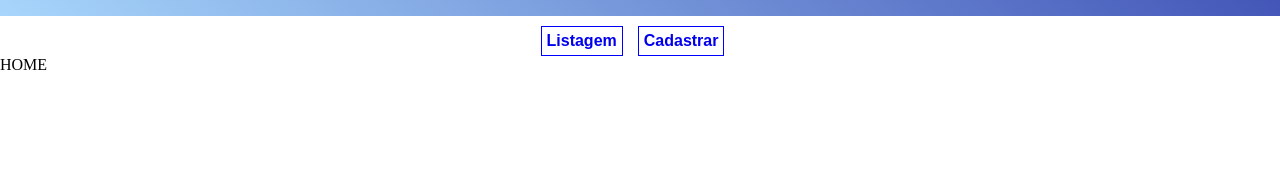
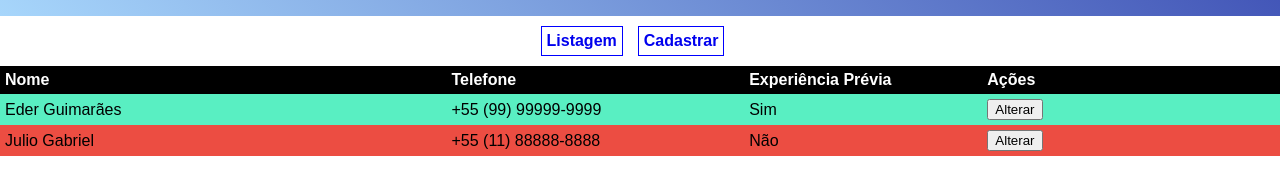
Before and after one commit to llDeveloperll/projeto-guiado-NWTB, a plain HTML site: page index.html in a window 1280 px wide. Shown: the part 56-250 px from the top of the page. Drawn offline with Linux system fonts and the light colour scheme.

Commit message:
Alterações gerais

```diff
--- /dev/null
+++ b/assets/css/list.css
@@ -0,0 +1,16 @@
+.list {
+    width: 100%;
+    border-spacing: 0;
+}
+
+
+.list tr:nth-child(1) {
+    vertical-align: top;
+    background-color: black;
+    color: white;
+    font-weight: bold;
+}
+
+.list tr td {
+    padding: 5px;
+}
--- a/assets/css/style.css
+++ b/assets/css/style.css
@@ -1,5 +1,6 @@
 body {
     margin: 0px;
+    font-family: Arial, Helvetica, sans-serif;
 }
 
 .header {
@@ -10,14 +11,14 @@ body {
 .menu {
     display: flex;
     justify-content: center;
-    margin-top: 10px;
+    margin: 10px 0px;
+
 }
 
 .menu a {
     text-decoration: none;
     font-weight: bold;
     margin-right: 15px;
-    font-family: Arial, Helvetica, sans-serif;
     border: 1px solid blue;
     padding: 5px;
 }
--- a/index.html
+++ b/index.html
@@ -6,6 +6,7 @@
     <meta name="viewport" content="width=device-width, initial-scale=1.0">
     <title>Formúlario Newtab</title>
     <link rel="stylesheet" href="./assets/css/style.css">
+    <link rel="stylesheet" href="./assets/css/list.css">
 </head>
 <body>
     <header class="header">
@@ -20,8 +21,50 @@
         </a>
     </div>
     <section>
-
+        <table class="list">
+            <tr>
+                <td style="width:15%;">
+                    Nome
+                </td>
+                <td style="width: 10%;">
+                    Telefone
+                </td>
+                <td style="width: 8%;">
+                    Experiência Prévia
+                </td>
+                <td style="width: 10%;">
+                    Ações
+                </td>
+            </tr>
+            <tr style="background-color: #59efc2;">
+                <td>
+                    Eder Guimarães
+                </td>
+                <td>
+                    +55 (99) 99999-9999
+                </td>
+                <td>
+                    Sim
+                </td>
+                <td>
+                    <button> Alterar</button>
+                </td>
+            </tr>
+            <tr style="background-color: #ec4d42;">
+                <td>
+                    Julio Gabriel
+                </td>
+                <td>
+                    +55 (11) 88888-8888
+                </td>
+                <td>
+                    Não
+                </td>
+                <td>
+                    <button> Alterar</button>
+                </td>
+            </tr>
+        </table>
     </section>
-    HOME
 </body>
 </html>
```
Also changed, not shown: src/form.html (+1 -1 lines), assets/css/form.css (added).
